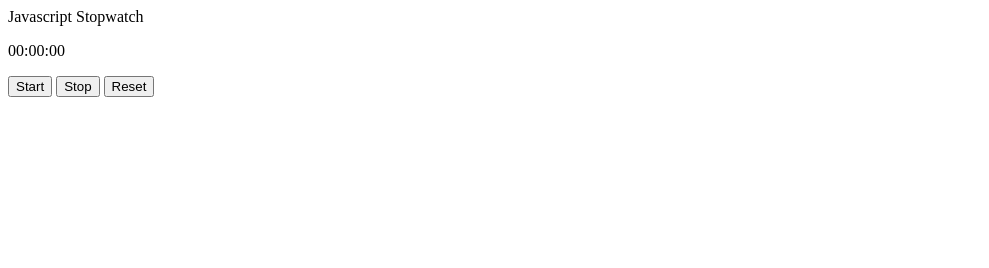
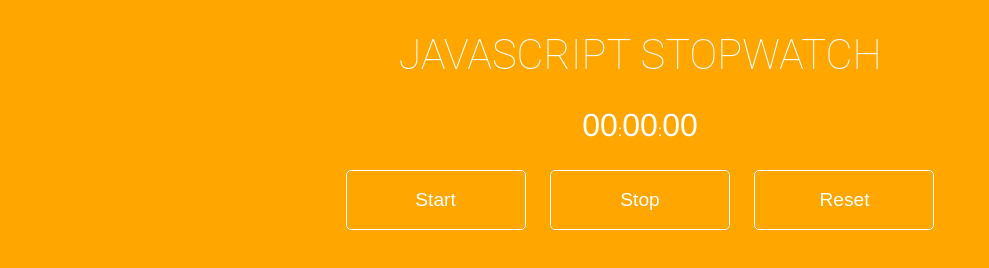
Before and after one commit to ebami/JSProjects, a plain HTML site: page index.html in a window 1280 px wide. Shown: the whole page, without its empty margins (0-989 px from the left). Drawn offline with Linux system fonts and the light colour scheme.

Commit message:
style and behavioural changes

```diff
--- /dev/null
+++ b/app.css
@@ -0,0 +1,55 @@
+/* Variabes */
+/* Mixin's */
+body {
+    background: #ffa600;
+    font-family: "HelveticaNeue-Light", "Helvetica Neue Light", "Helvetica Neue", Helvetica, Arial, "Lucida Grande", sans-serif;
+    height: 100%;
+  }
+
+  .watch {
+    width: 800px;
+    margin: 30px auto;
+    color: #fff;
+    text-align: center;
+  }
+
+  h1, h2, h3 {
+    font-family: 'Roboto', sans-serif;
+    font-weight: 100;
+    font-size: 2.6em;
+    text-transform: uppercase;
+  }
+
+  #seconds, #milliseconds, #minutes {
+    font-size: 2em;
+  }
+
+  button {
+    -moz-border-radius: 5px;
+    -webkit-border-radius: 5px;
+    border-radius: 5px;
+    -khtml-border-radius: 5px;
+    background: #ffa600;
+    color: #fff;
+    border: solid 1px #fff;
+    text-decoration: none;
+    cursor: pointer;
+    font-size: 1.2em;
+    padding: 18px 10px;
+    width: 180px;
+    margin: 10px;
+    outline: none;
+  }
+  button:hover {
+    -webkit-transition: all 0.5s ease-in-out;
+    -moz-transition: all 0.5s ease-in-out;
+    transition: all 0.5s ease-in-out;
+    background: #fff;
+    border: solid 1px #fff;
+    color: #ffa600;
+  }
+
+button:disabled,
+button[disabled]{
+  cursor: not-allowed;
+}
--- a/app.js
+++ b/app.js
@@ -3,14 +3,29 @@ var milliseconds = 0;
 var seconds = 0;
 var minutes = 0;
 
+var startButton;
+var stopButton;
 
 function start() {
-    clearInterval(interval)
+    clearInterval(interval);
+    startButton = document.getElementById("start");
+    stopButton = document.getElementById("stop");
+
+    if(startButton.disabled == false){
+        startButton.disabled = true;
+        stopButton.disabled = false;
+    }
     interval = setInterval(startTimer, 10);
 }
 
 function stop() {
     clearInterval(interval);
+    startButton = document.getElementById("start");
+    stopButton = document.getElementById("stop");
+    if(stopButton.disabled == false){
+        startButton.disabled = false;
+        stopButton.disabled = true;
+    }
 }
 
 function reset() {
--- a/index.html
+++ b/index.html
@@ -2,13 +2,14 @@
     <head>
         <title>Stopwatch</title>
         <script src="app.js"></script>
+        <link rel="stylesheet" href="app.css">
     </head>
     <body>
-        <div>
-            <p>Javascript Stopwatch</p>
+        <div class="watch">
+            <h1>Javascript Stopwatch</h1>
             <p><span id="minutes">00</span>:<span id="seconds">00</span>:<span id="milliseconds">00</span></p>
-            <button onclick="start()">Start</button>
-            <button onclick="stop()">Stop</button>
+            <button onclick="start()" id="start">Start</button>
+            <button onclick="stop()" id="stop">Stop</button>
             <button onclick="reset()">Reset</button>
         </div>
     </body>
```
